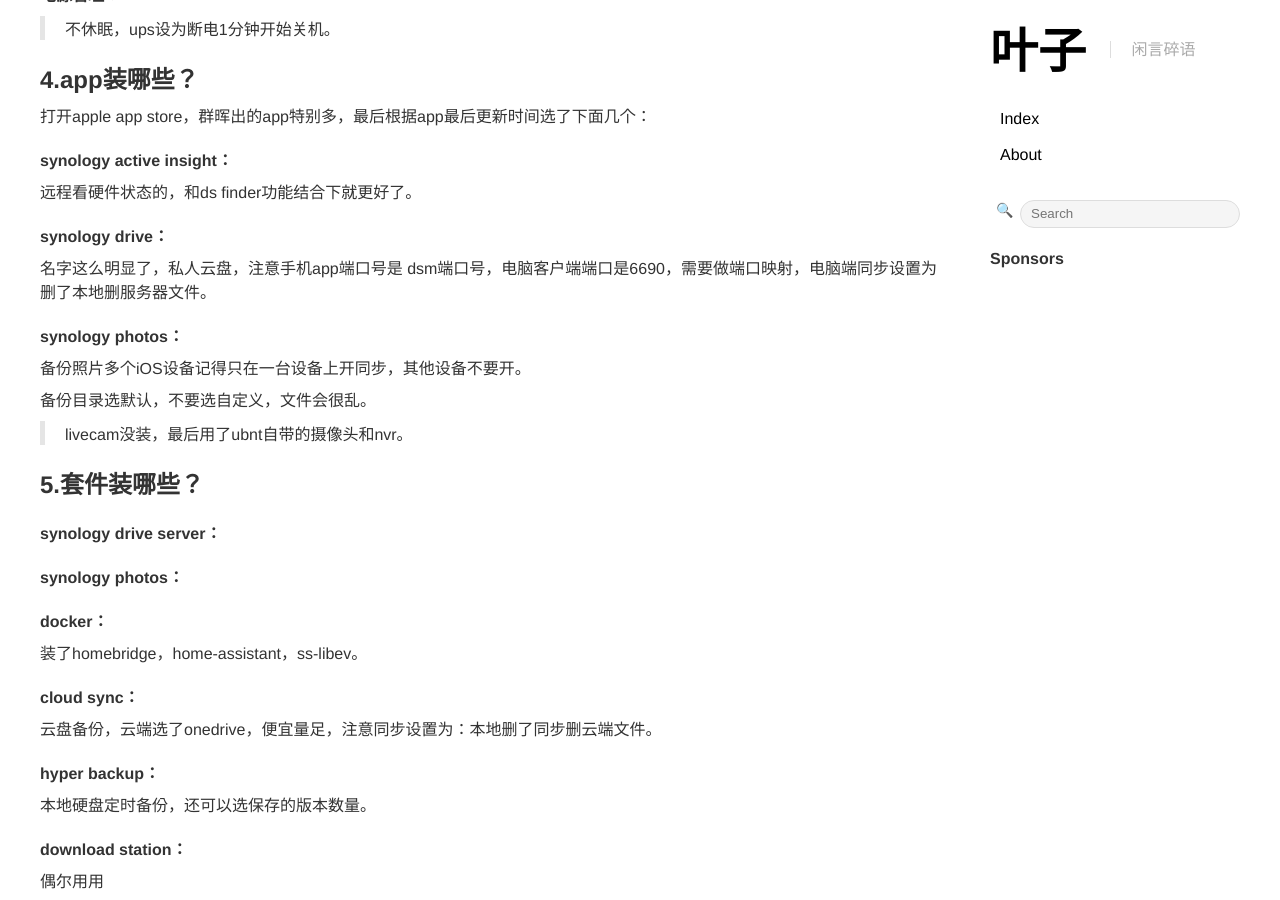
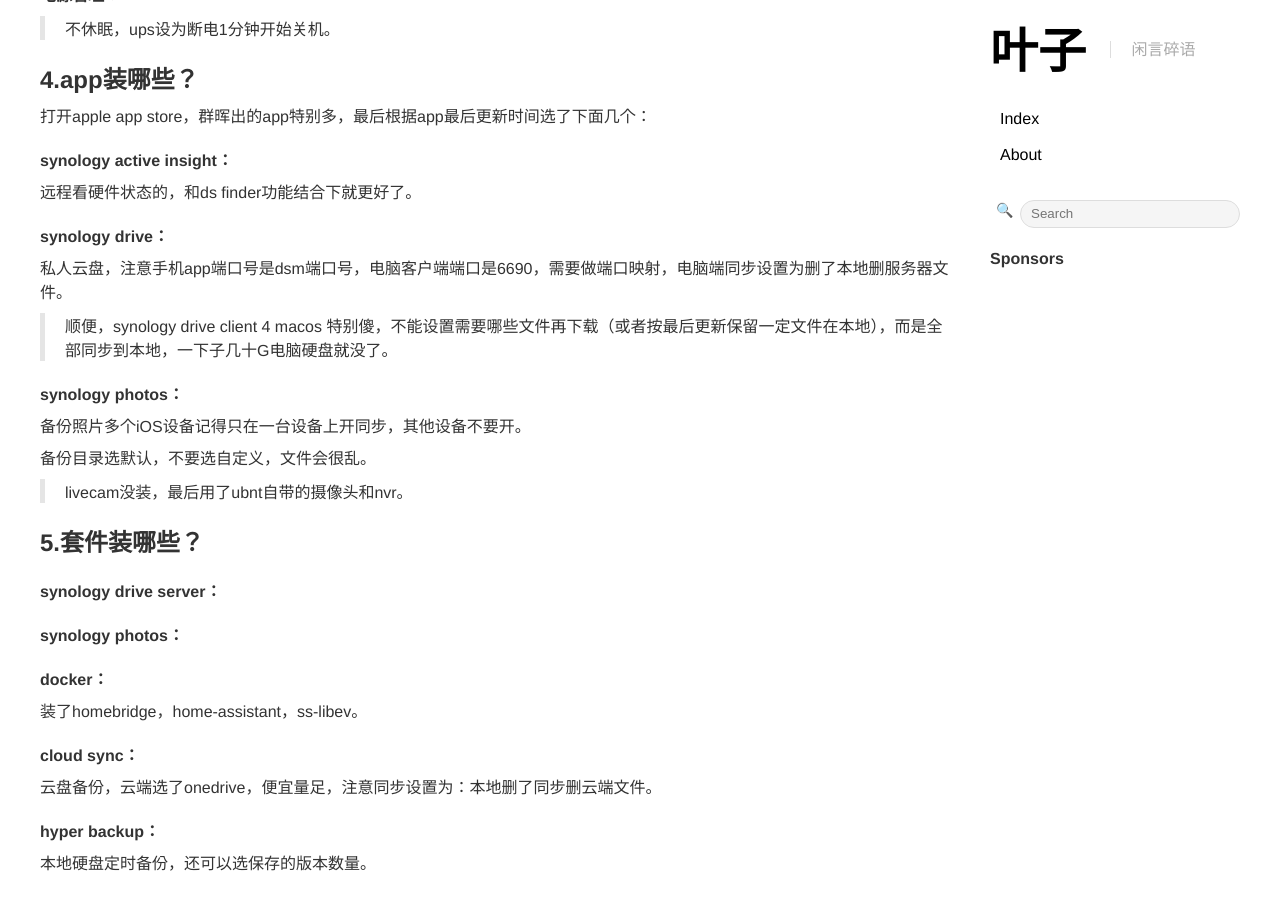
Before and after one commit to yeeh/blog.yeeh.org, a Jekyll site: the page built from _posts/2021-6-22-synology-guide.md, in a window 1280 px wide and 900 px high, scrolled down 2362 px. Built offline with Jekyll 4.4.1, drawn with Linux system fonts in a browser that asks for light colours.

Commit message:
吐槽 synology drive client

```diff
--- a/_posts/2021-6-22-synology-guide.md
+++ b/_posts/2021-6-22-synology-guide.md
@@ -119,7 +119,9 @@
 远程看硬件状态的，和ds finder功能结合下就更好了。
 
 ###### synology drive：
-名字这么明显了，私人云盘，注意手机app端口号是 dsm端口号，电脑客户端端口是6690，需要做端口映射，电脑端同步设置为删了本地删服务器文件。
+私人云盘，注意手机app端口号是dsm端口号，电脑客户端端口是6690，需要做端口映射，电脑端同步设置为删了本地删服务器文件。
+
+> 顺便，synology drive client 4 macos 特别傻，不能设置需要哪些文件再下载（或者按最后更新保留一定文件在本地），而是全部同步到本地，一下子几十G电脑硬盘就没了。
 
 ###### synology photos：
 
```
